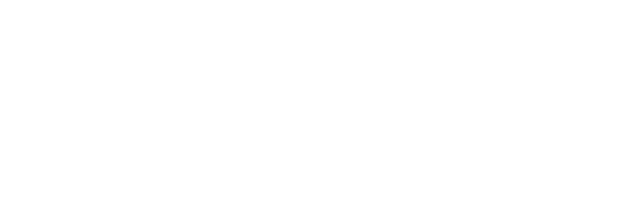
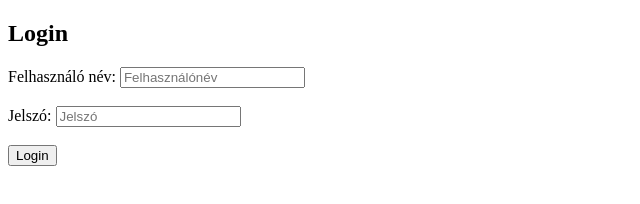
Before and after one commit to nacsacsa/weather-forecast, a plain HTML site: page WeatherForecast/Frontend/login.html in a window 1280 px wide. Shown: the whole page, without its empty margins (0-640 px from the left). Drawn offline with Linux system fonts and the light colour scheme.

Commit message:
login.html szerkesztése, felhasználó név és jelszó rész elkészítése

```diff
--- a/WeatherForecast/Frontend/login.html
+++ b/WeatherForecast/Frontend/login.html
@@ -1,10 +1,19 @@
 <!DOCTYPE html>
-<html lang="en">
+<html lang="hu">
 <head>
     <meta charset="UTF-8">
-    <title>Title</title>
+    <title>Login</title>
 </head>
 <body>
-
+<h2>Login</h2>
+<div id="main-box-login">
+    <form id="loginForm">
+        <label for="username">Felhasználó név:</label>
+        <input type="text" placeholder="Felhasználónév" id="username" name="username" required><br><br>
+        <label for="password" >Jelszó:</label>
+        <input type="password" placeholder="Jelszó" id="password" name="password" required><br><br>
+        <button type="submit">Login</button>
+    </form>
+</div>
 </body>
 </html>
```
